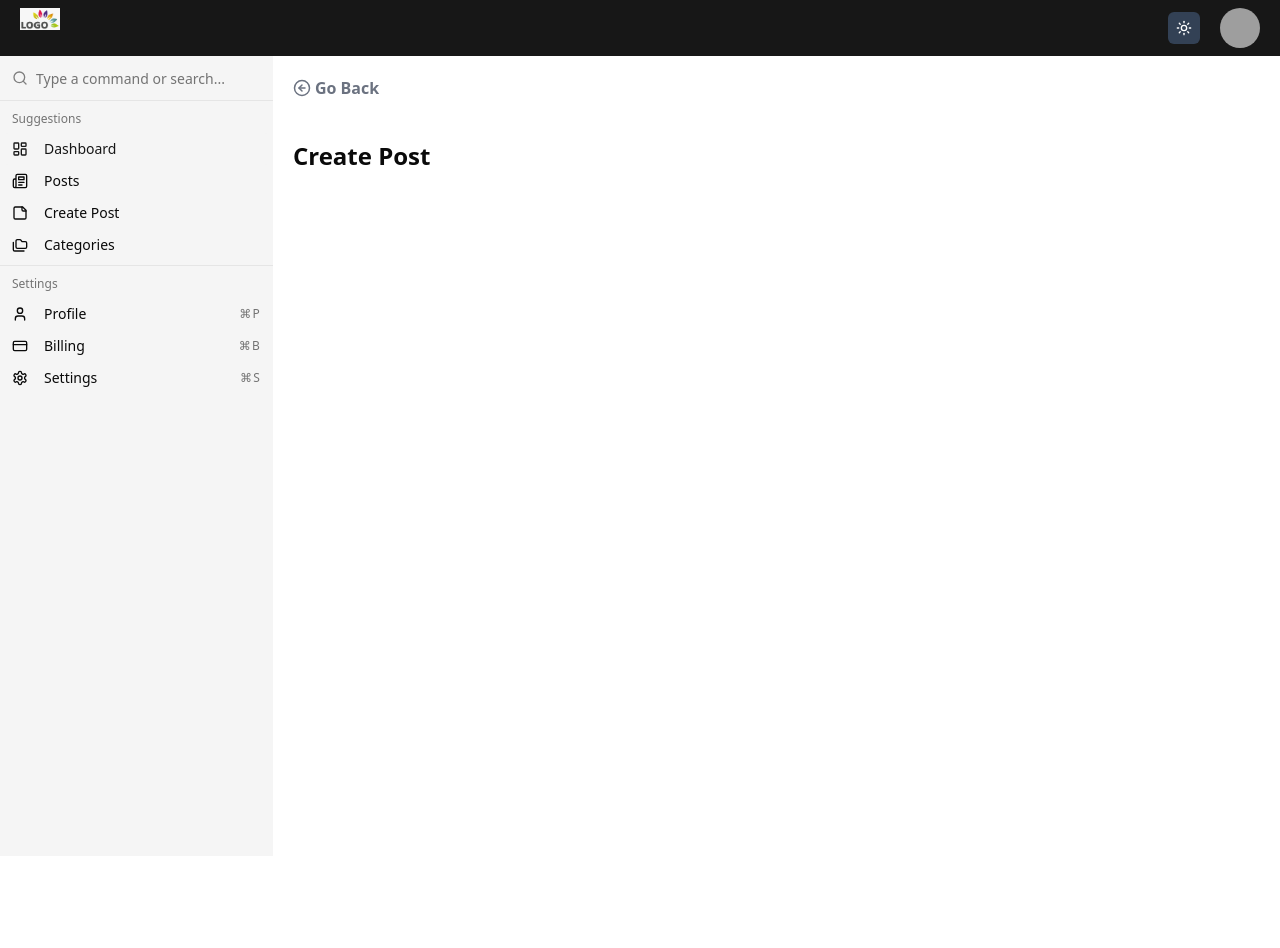
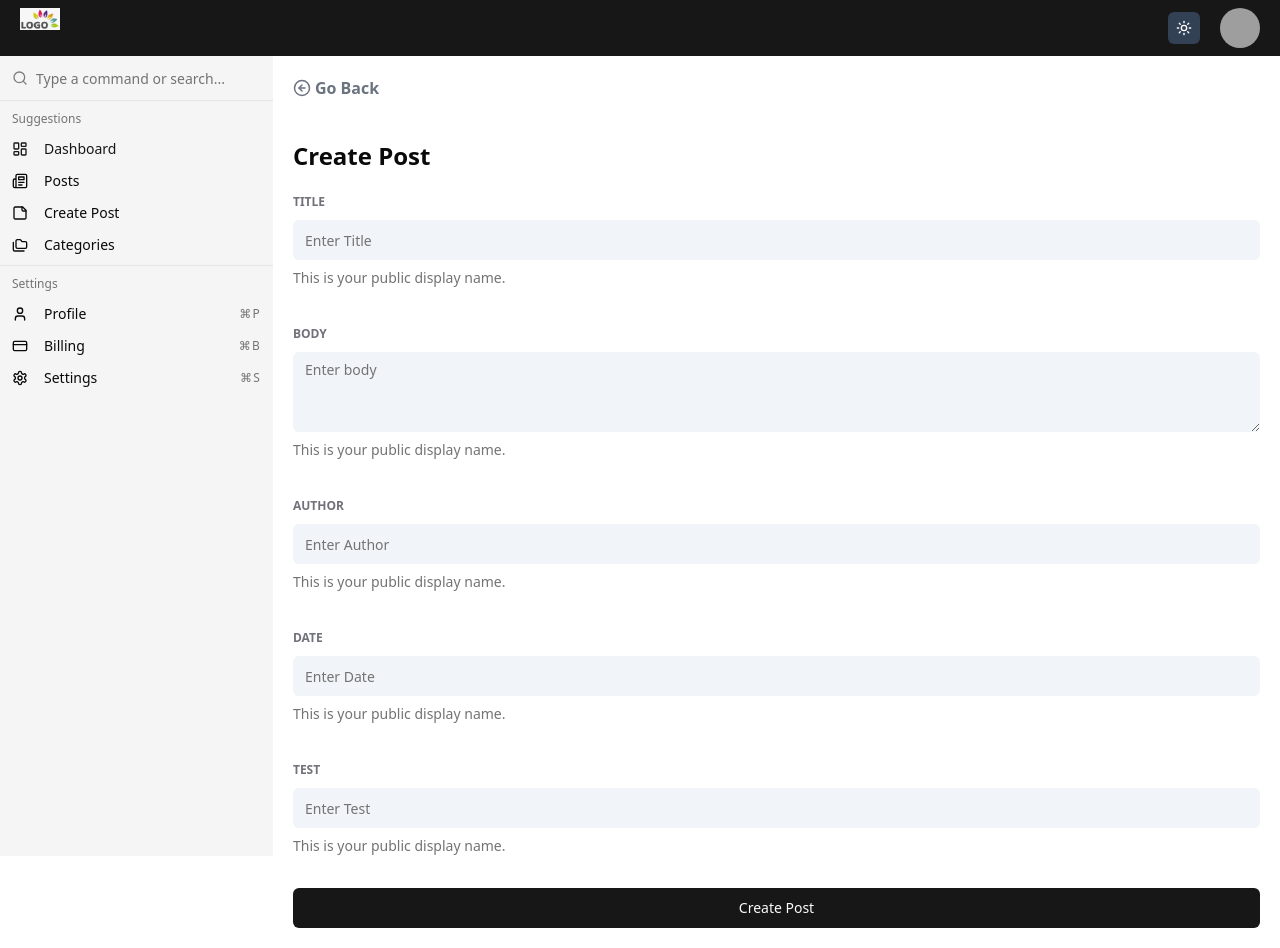
Before and after one commit to armank8/admin-dashboard-tm, a Next.js app: page /create-post in a window 1280 px wide. Before the commit the page ends 856 px from the top, so only its background shows below. Built offline with nearby package versions, Linux system fonts and the light colour scheme; grey boxes are pictures that could not be loaded.

Commit message:
create post done

```diff
--- a/components/posts/CreatePost.tsx
+++ b/components/posts/CreatePost.tsx
@@ -1,14 +1,78 @@
+"use client";
+
+import { Form } from "@/components/ui/form";
+import { toast } from "@/hooks/use-toast";
+import { zodResolver } from "@hookform/resolvers/zod";
+import { useForm } from "react-hook-form";
+// import { z } from "zod";
+import * as z from "zod";
+import FormInput from "@/components/Shared/FormInput";
+import FormTextArea from "@/components/Shared/FormTextArea";
+
+import { Button } from "@/components/ui/button";
+
 interface CreatePostProps {
   title?: string;
 }
 
-export default function CreatePost({ title }:CreatePostProps) {
+const formSchema = z.object({
+  title: z.string().min(1, {
+    message: "Title is required",
+  }),
+  body: z.string().min(1, {
+    message: "body is required",
+  }),
+  author: z.string().min(1, {
+    message: "author is required",
+  }),
+  date: z.string().min(1, {
+    message: "date is required",
+  }),
+  test: z.string().optional()
+});
+
+export default function CreatePost({ title }: CreatePostProps) {
+
+  const form = useForm<z.infer<typeof formSchema>>({
+    resolver: zodResolver(formSchema),
+    defaultValues: {
+      title: "",
+      body: "",
+      author: "",
+      date: "",
+      test:""
+    },
+  });
+
+  const handleSubmit = (data: z.infer<typeof formSchema>) => {
+    console.log(data);
+    toast({
+      title: "Post has been Created successfully",
+      description: `Created post `,
+    });
+  };
   return (
     <div className="mt-10">
       <h3 className="text-2xl mb-4 font-semibold">
         {title ? title : " Create Post"}
       </h3>
+      <Form {...form}>
+        <form
+          onSubmit={form.handleSubmit(handleSubmit)}
+          className="space-y-8"
+        >
+          <FormInput form={form}  name="title" label="Title" ></FormInput>
+          <FormTextArea form={form}  name="body" label="body" ></FormTextArea>
+          <FormInput form={form}  name="author" label="Author" ></FormInput>
+          <FormInput form={form}  name="date" label="Date" ></FormInput>
+          {/* Testing */}
+          <FormInput form={form}  name="test" label="Test" ></FormInput>
 
+          <Button className="w-full dark:bg-slate-800 dark:text-white">
+            Create Post
+          </Button>
+        </form>
+      </Form>
     </div>
   );
 }
```
